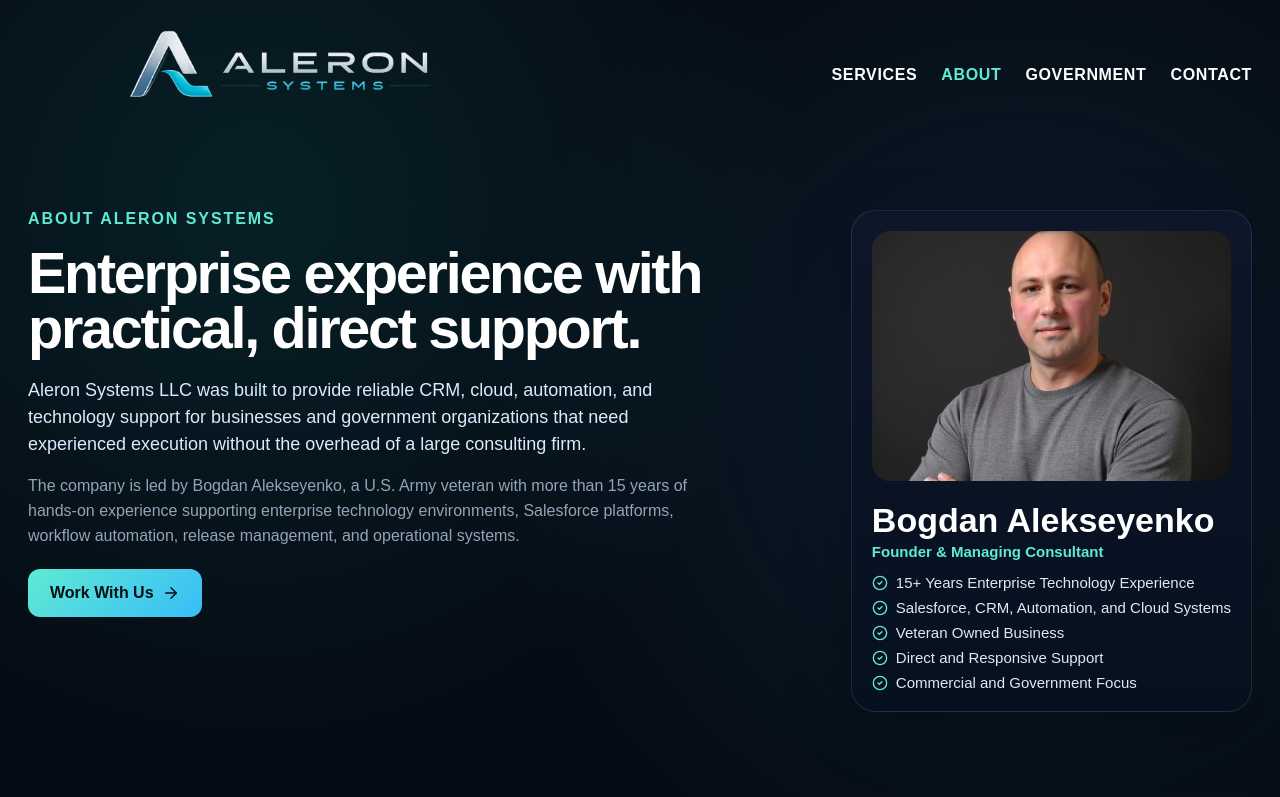
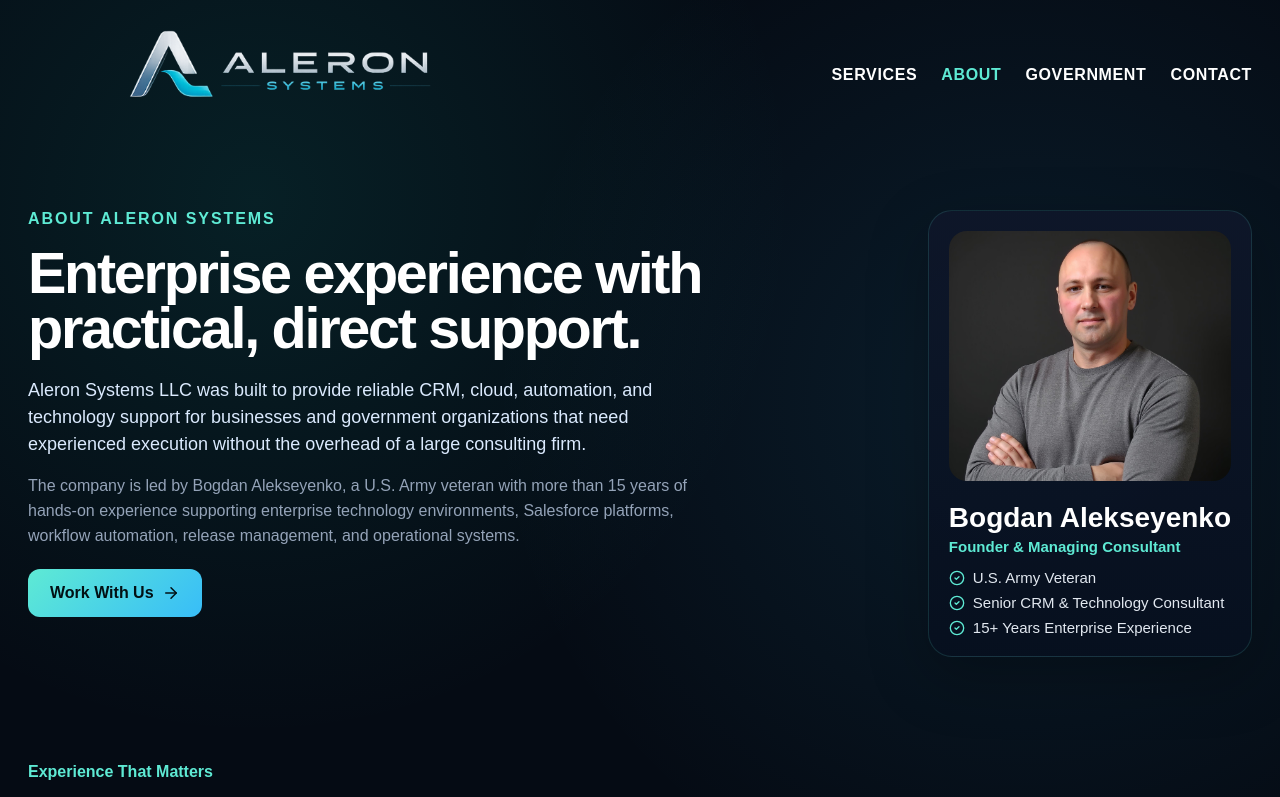
Before and after one commit to aleronsystems/website, a Next.js app: page /about in a window 1280 px wide. Shown: the top 797 px of the page. Built offline with nearby package versions, Linux system fonts and the light colour scheme.

Commit message:
Update page.tsx

```diff
--- a/app/about/page.tsx
+++ b/app/about/page.tsx
@@ -5,11 +5,16 @@
 import { ArrowRight, CheckCircle2 } from 'lucide-react';
 
 const highlights = [
-  '15+ Years Enterprise Technology Experience',
-  'Salesforce, CRM, Automation, and Cloud Systems',
+  'U.S. Army Veteran',
+  'Senior CRM & Technology Consultant',
+  '15+ Years Enterprise Experience',
+];
+
+const businessHighlights = [
   'Veteran Owned Business',
   'Direct and Responsive Support',
   'Commercial and Government Focus',
+  'Salesforce, CRM, Automation, and Cloud Systems',
 ];
 
 const experience = [
@@ -195,9 +200,15 @@
               }}
             />
 
-            <h2 style={{ fontSize: '34px', margin: '0 0 6px', lineHeight: 1.0 }}>
-              Bogdan Alekseyenko
-            </h2>
+<h2
+  style={{
+    fontSize: '28px',
+    margin: '0 0 6px',
+    lineHeight: 1.05,
+  }}
+>
+  Bogdan Alekseyenko
+</h2>
 
             <div
               style={{
```
